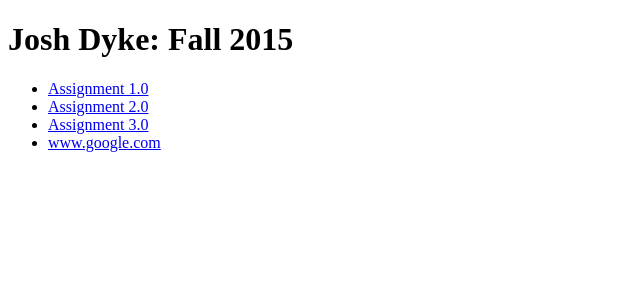
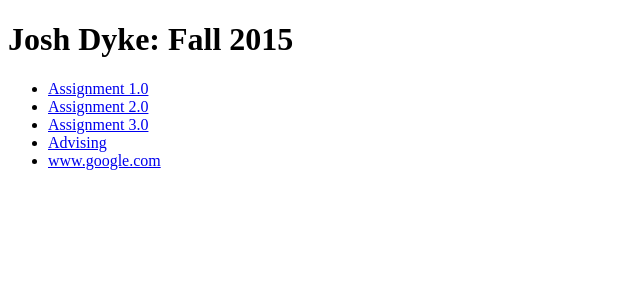
Before and after one commit to joshdyke/cs148develop, a PHP site: page /sitemap.php in a window 1280 px wide. Shown: the top 300 px of the page, without its empty margins (0-640 px from the left). Run offline with PHP 8.4, Linux system fonts and the light colour scheme.

Commit message:
added advising

```diff
--- a/sitemap.php
+++ b/sitemap.php
@@ -17,6 +17,7 @@
             <li><a href="assignment1.0/tables.php">Assignment 1.0</a></li>
             <li><a href="assignment2.0/select.php">Assignment 2.0</a></li>
             <li><a href="assignment3.0/join.php">Assignment 3.0</a></li>
+            <li><a href="advising/index.php">Advising</a></li>
             <li><a href="https://www.google.com/">www.google.com</a></li>
         </ul>
     </body>
```
